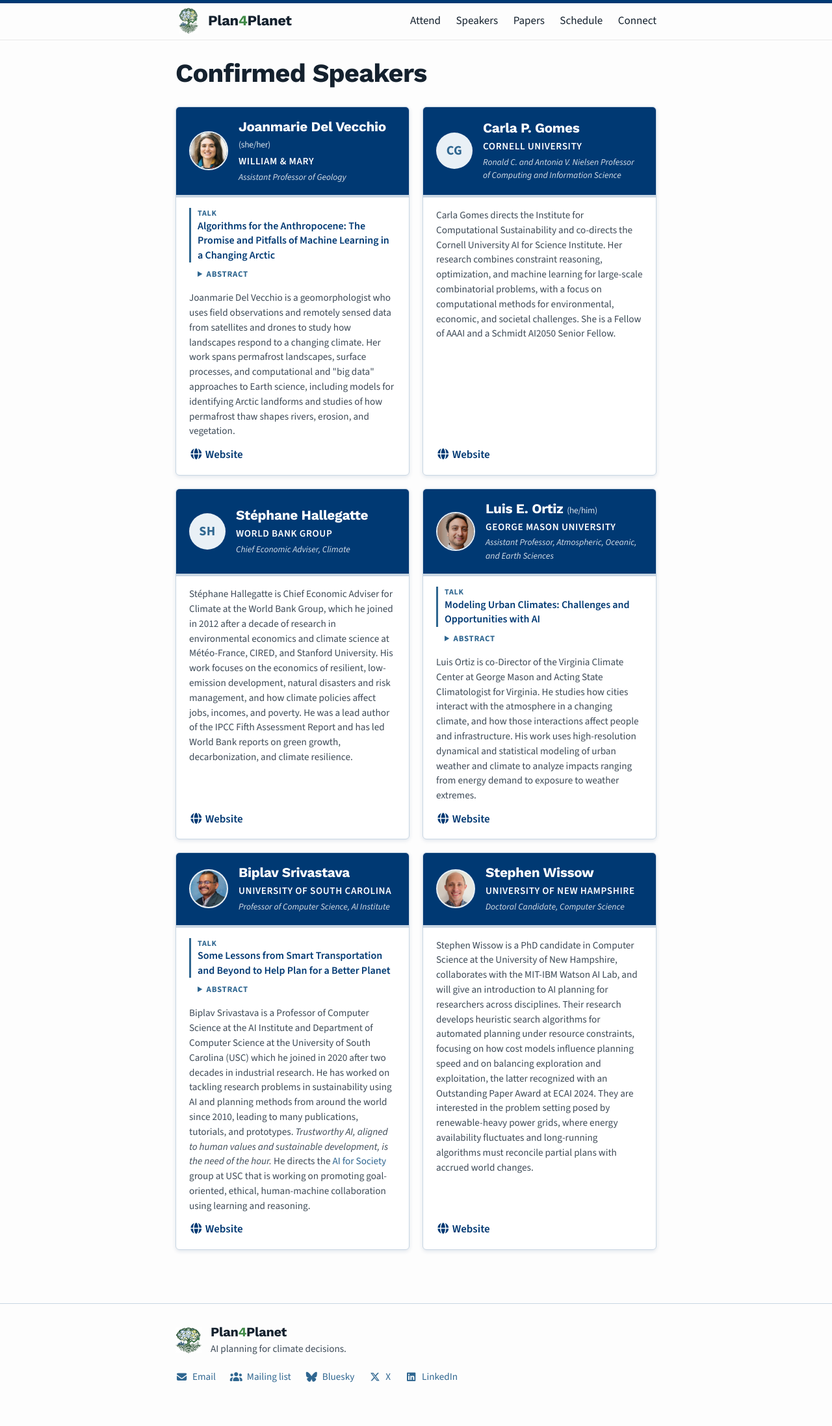
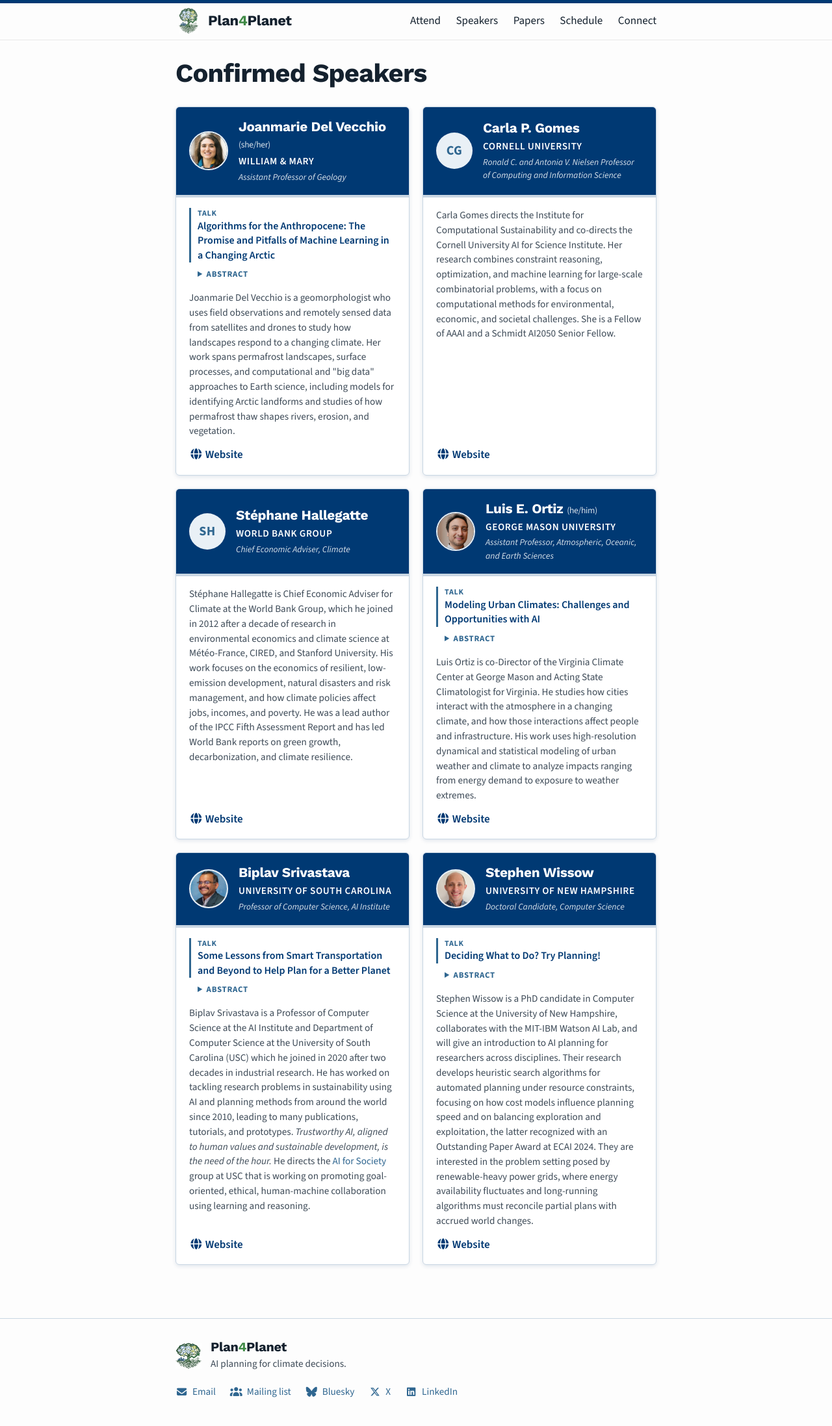
Before and after one commit to plan4planet/plan4planet.github.io, a Jekyll site: the page built from pages/speakers.md, in a window 1280 px wide. Shown: the whole page at 65% size. Built offline with Jekyll 4.4.1, drawn with Linux system fonts in a browser that asks for light colours; nearby versions of some CDN libraries; before the commit the page ends 2171 px from its top, so only the background shows below that.

Commit message:
content: Stephen Wissow's talk title and abstract
Abstracts now style numbered and bulleted lists like their paragraphs.

```diff
--- a/_data/schedule.yml
+++ b/_data/schedule.yml
@@ -17,6 +17,7 @@
         - label: Small-group introductions
         - label: Planning overview
           speaker: Stephen Wissow
+          talk: "Deciding What to Do? Try Planning!"
         - label: Round-robin introductions
     - time: 10:30–11:00
       title: Coffee break and poster session
--- a/_sass/components/_abstract.scss
+++ b/_sass/components/_abstract.scss
@@ -28,7 +28,16 @@
   line-height: 1.45;
 }
 
-.abstract p:last-child {
+.abstract ol,
+.abstract ul {
+  margin: 0 0 6px 20px;
+  color: var(--color-ink-soft);
+  font-size: 0.85rem;
+  font-style: italic;
+  line-height: 1.45;
+}
+
+.abstract > blockquote > :last-child {
   margin-bottom: 0;
 }
 
--- a/pages/speakers.md
+++ b/pages/speakers.md
@@ -104,7 +104,25 @@
         <p class="speaker-title">Doctoral Candidate, Computer Science</p>
       </div>
     </header>
-    <p class="speaker-bio">Stephen Wissow is a PhD candidate in Computer Science at the University of New Hampshire, collaborates with the MIT-IBM Watson AI Lab, and will give an introduction to AI planning for researchers across disciplines. Their research develops heuristic search algorithms for automated planning under resource constraints, focusing on how cost models influence planning speed and on balancing exploration and exploitation, the latter recognized with an Outstanding Paper Award at ECAI 2024. They are interested in the problem setting posed by renewable-heavy power grids, where energy availability fluctuates and long-running algorithms must reconcile partial plans with accrued world changes.</p>
+    <div class="speaker-body">
+      <p class="speaker-talk"><span>Talk</span> Deciding What to Do? Try Planning!</p>
+      <details class="abstract speaker-abstract">
+        <summary>Abstract</summary>
+        <blockquote>
+          <p>Planning is the core AI subfield that addresses the problem of deciding what to do in order to achieve a goal.</p>
+          <p>In particular, it is a "model-based approach to action selection": a planner produces a solution that informs what sequence of actions to execute in order to achieve the goal.</p>
+          <p>The model encodes answers to four key questions:</p>
+          <ol>
+            <li>How does the world work, and in particular does a given action always have the same effect?</li>
+            <li>How much of the world can the planner observe?</li>
+            <li>Can (or must!) execution begin before planning is complete?</li>
+            <li>Can the world change during the planning process?</li>
+          </ol>
+          <p>However you answer these questions, there is an actively researched area of planning ready to help you solve problems!</p>
+        </blockquote>
+      </details>
+      <p class="speaker-bio">Stephen Wissow is a PhD candidate in Computer Science at the University of New Hampshire, collaborates with the MIT-IBM Watson AI Lab, and will give an introduction to AI planning for researchers across disciplines. Their research develops heuristic search algorithms for automated planning under resource constraints, focusing on how cost models influence planning speed and on balancing exploration and exploitation, the latter recognized with an Outstanding Paper Award at ECAI 2024. They are interested in the problem setting posed by renewable-heavy power grids, where energy availability fluctuates and long-running algorithms must reconcile partial plans with accrued world changes.</p>
+    </div>
     <a class="speaker-link" href="https://www.cs.unh.edu/~sjw1000/" target="_blank" rel="noopener noreferrer"><i class="fa-solid fa-globe" aria-hidden="true"></i> Website</a>
   </article>
 </div>
```
